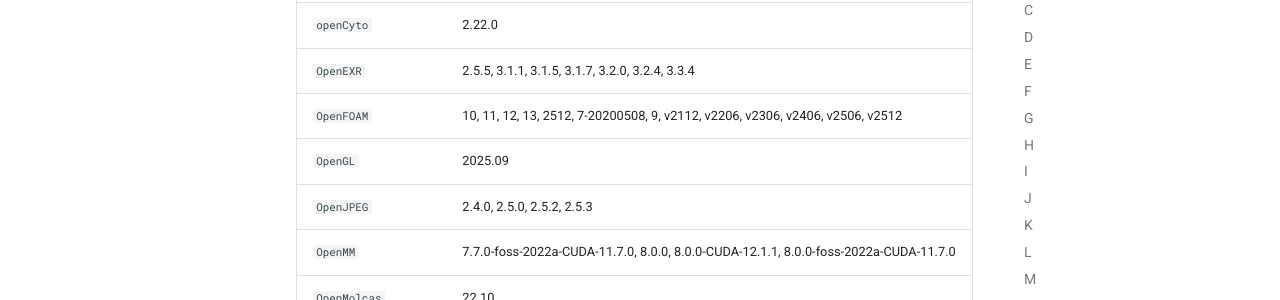
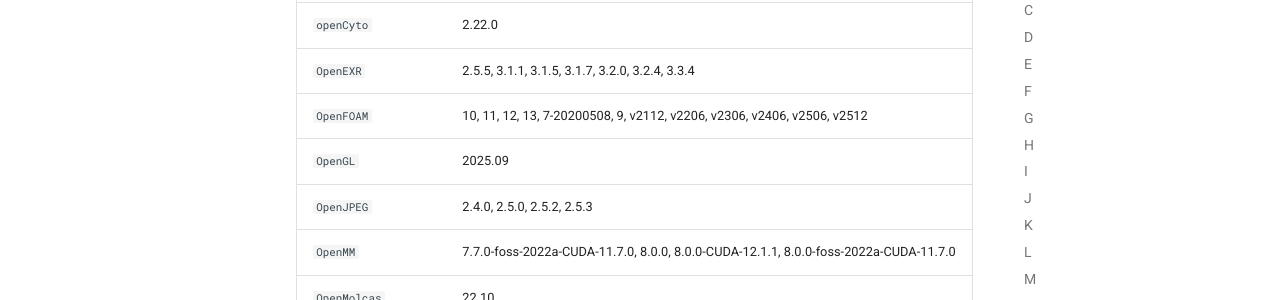
Before and after one commit to lunarc/lunarc_docs, an MkDocs documentation site: the page built from docs/software/installed_software.md, in a window 1280 px wide and 900 px high, scrolled down 100431 px. Shown: the part 152-452 px from the top of the window. Built offline with MkDocs 1.6.1 and Material for MkDocs 9.7.7, drawn with Linux system fonts in a browser that asks for light colours; comment, search, counter and statistics services are not loaded; some of the changed lines change nothing that is shown; some of the changed text lies outside the part shown.

Commit message:
List of software modules auto-updated

```diff
--- a/docs/software/installed_software.md
+++ b/docs/software/installed_software.md
@@ -1,5 +1,5 @@
 # Applications installed as modules
-Total number of applications: 3566, with 1 to 20 versions each *(2026-08-21 15:28)*
+Total number of applications: 3566, with 1 to 20 versions each *(2026-08-21 15:33)*
 ## A
 
 **[167 modules]**
@@ -2224,7 +2224,7 @@
 | `OpenCV` | 4.5.1-contrib, 4.6.0-CUDA-11.7.0-contrib, 4.6.0-contrib |
 | `openCyto` | 2.22.0 |
 | `OpenEXR` | 2.5.5, 3.1.1, 3.1.5, 3.1.7, 3.2.0, 3.2.4, 3.3.4 |
-| `OpenFOAM` | 10, 11, 12, 13, 2512, 7-20200508, 9, v2112, v2206, v2306, v2406, v2506, v2512 |
+| `OpenFOAM` | 10, 11, 12, 13, 7-20200508, 9, v2112, v2206, v2306, v2406, v2506, v2512 |
 | `OpenGL` | 2025.09 |
 | `OpenJPEG` | 2.4.0, 2.5.0, 2.5.2, 2.5.3 |
 | `OpenMM` | 7.7.0-foss-2022a-CUDA-11.7.0, 8.0.0, 8.0.0-CUDA-12.1.1, 8.0.0-foss-2022a-CUDA-11.7.0 |
@@ -3749,4 +3749,4 @@
 | `zUMIs` | 2.9.7-R-4.3.2 |
 
 ---
-**Last updated:** 2026-08-21 15:28
+**Last updated:** 2026-08-21 15:33
```
